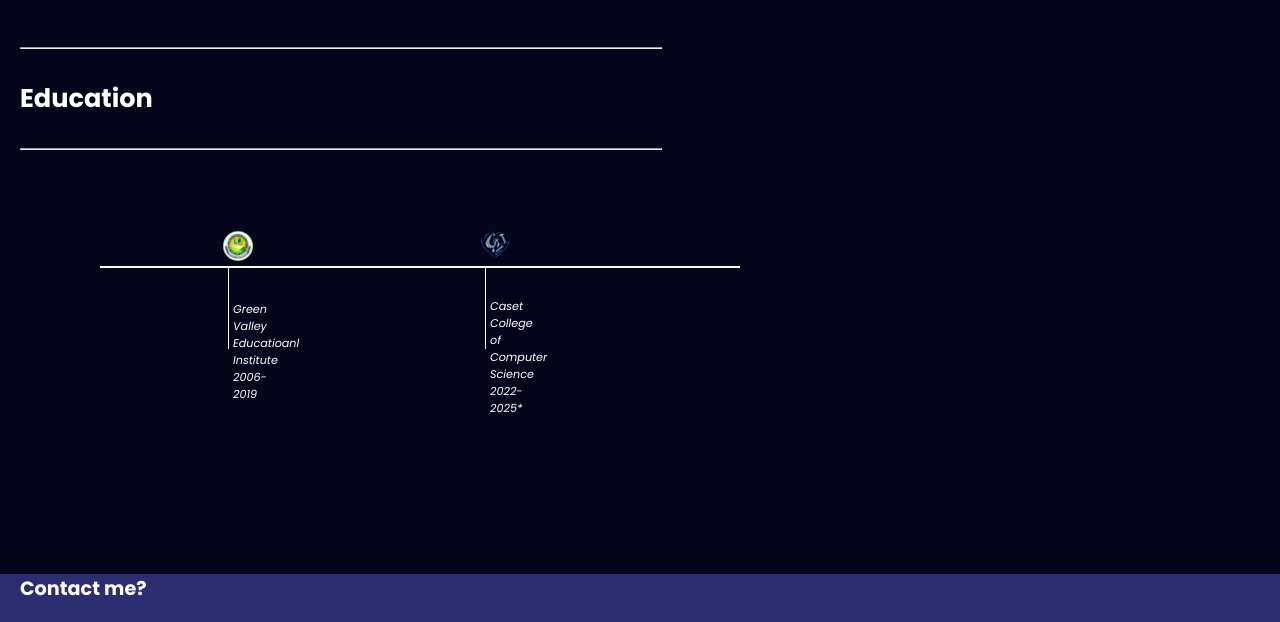
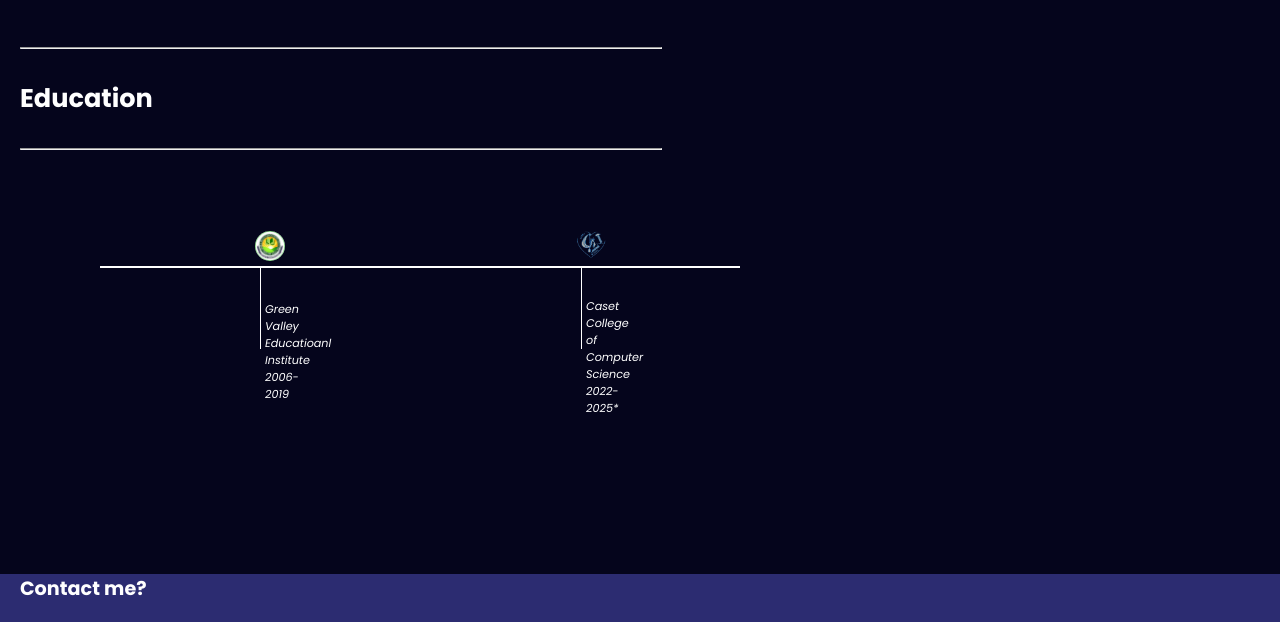
Before and after one commit to mfza0/Portfolio, a plain HTML site: page index.html in a window 1280 px wide. Shown: the part 1800-2422 px from the top of the page. Drawn offline with nearby package versions, Linux system fonts and the light colour scheme.

Commit message:
Update index.html

```diff
--- a/index.html
+++ b/index.html
@@ -95,7 +95,7 @@
             height: 83px;
             width: 1px;
             background-color: white;
-            margin: 0 20%;
+            margin: 0 25%;
         }
         .image-top {
             width: 30px;
```
